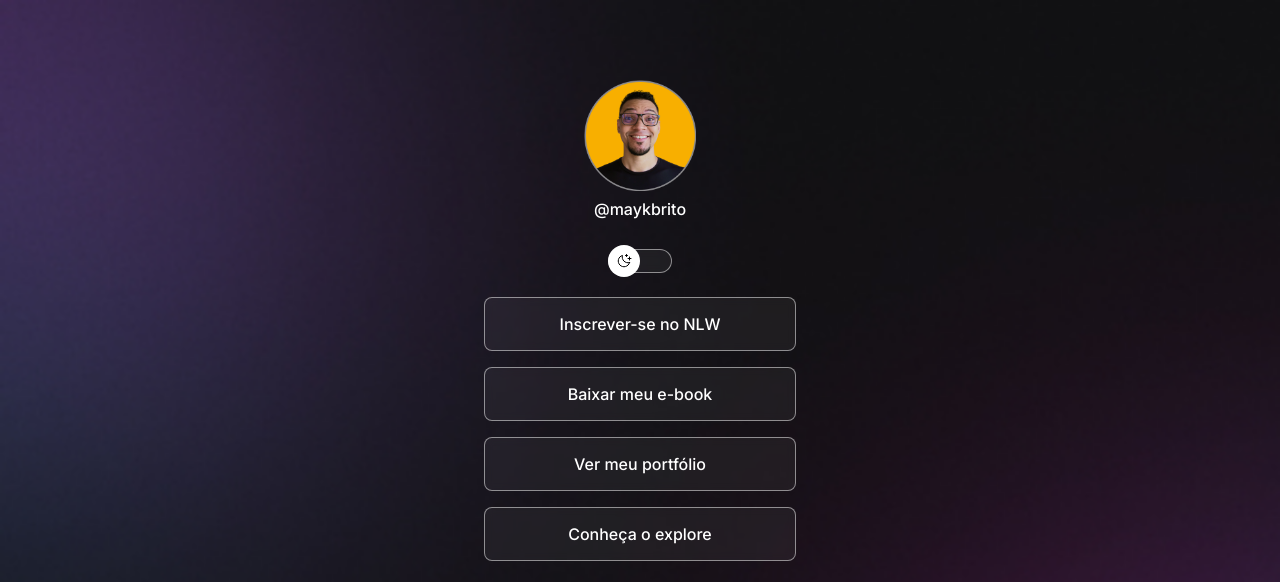
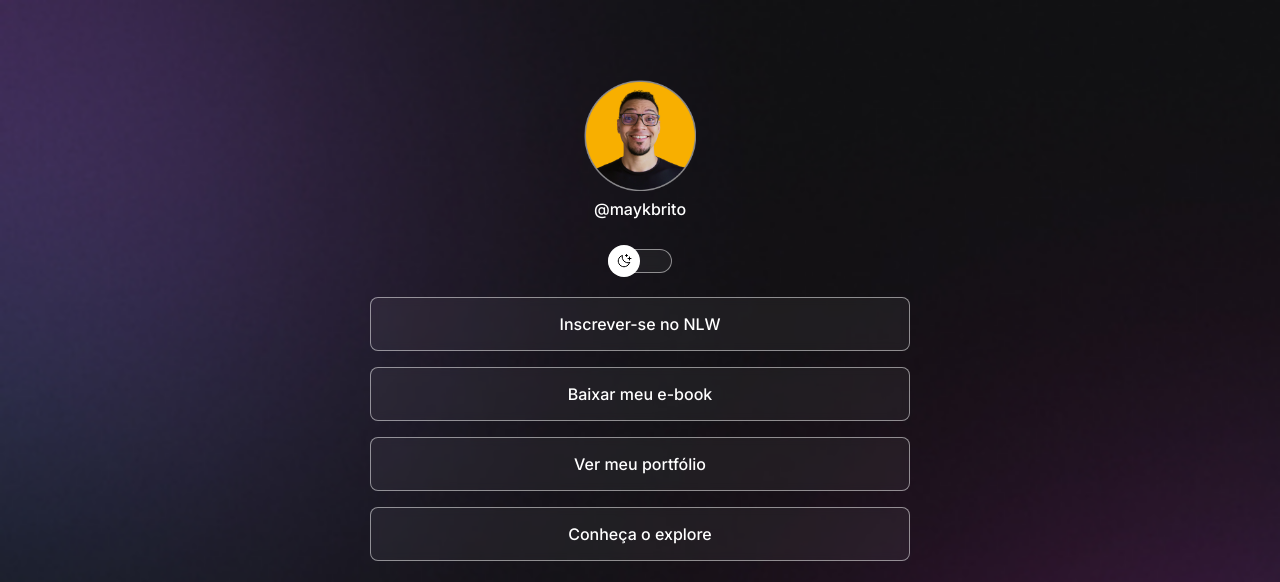
Before and after one commit to baptista-nath/projeto, a plain HTML site: page index.html in a window 1280 px wide. Shown: the top 582 px of the page. Drawn offline with nearby package versions, Linux system fonts and the light colour scheme.

Commit message:
ajust container width

```diff
--- a/style.css
+++ b/style.css
@@ -32,11 +32,9 @@ body * {
 }
 
 #container {
-  width: 360px;
-
-  margin: 56px auto 0px;
-
-  padding: 0 24px;
+  width: 100%;
+  max-width: 588px;
+  margin: 56px auto 0px;padding: 0 24px;
 }
 /*profile*/
 #profile {
```
